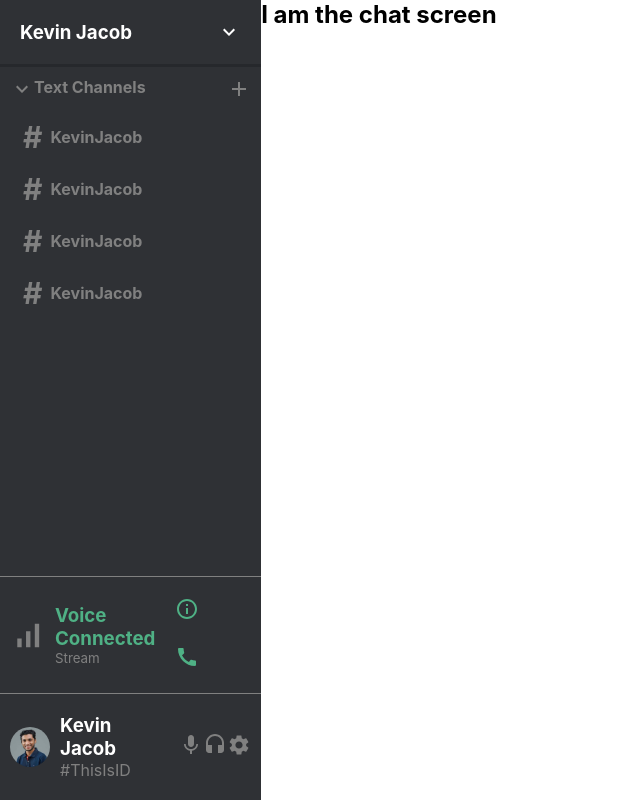
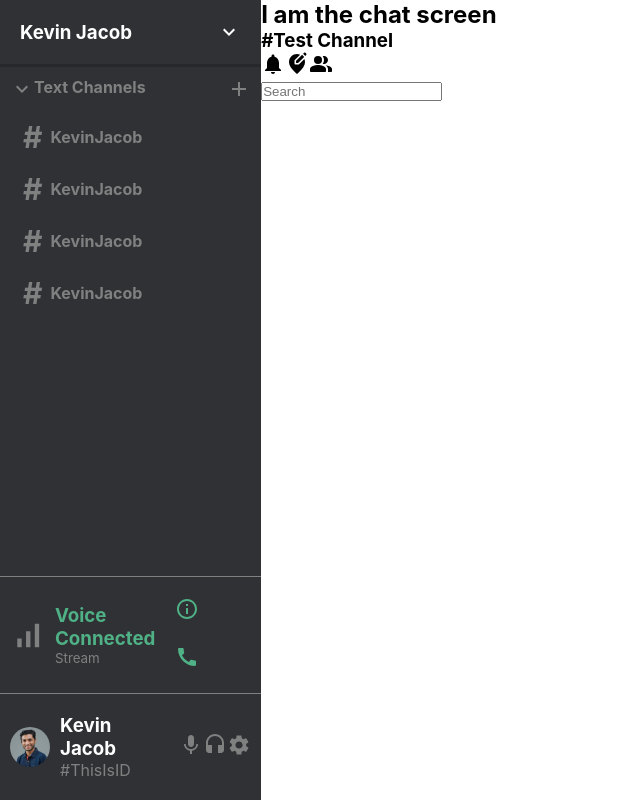
Before and after one commit to kevinjacob2001/Discord-clone, a React (Create React App) app: page / in a window 1280 px wide. Shown: the whole page, without its empty margins (0-640 px from the left). Built offline with nearby package versions, Linux system fonts and the light colour scheme.

Commit message:
adding header layout for chat

```diff
--- a/src/Components/Chat/Chat.jsx
+++ b/src/Components/Chat/Chat.jsx
@@ -1,10 +1,12 @@
 import React from 'react';
 
+import ChatHeader from '../ChatHeader/ChatHeader';
 
 function Chat(){
     return(
         <div className="chat">
             <h2>I am the chat screen</h2>
+            <ChatHeader/>
         </div>
     )
 }
--- /dev/null
+++ b/src/Components/ChatHeader/ChatHeader.jsx
@@ -0,0 +1,28 @@
+import React from 'react';
+
+import NotificationsIcon from '@material-ui/icons/Notifications';
+import EditLocationRoundedIcon from '@material-ui/icons/EditLocationRounded';
+import PeopleAltRoundedIcon from '@material-ui/icons/PeopleAltRounded';
+
+import './ChatHeader.css'
+
+
+function ChatHeader(){
+    return(
+    <div className="chatHeader">
+        <div className="chatHeader__left">
+            <h3><span className="chatHeader__hash">#</span>Test Channel</h3>
+        </div>
+        <div className="chatHeader__right">
+           <NotificationsIcon/>
+           <EditLocationRoundedIcon/>
+           <PeopleAltRoundedIcon/>
+           <div className="chatHeader__search">
+               <input placeholder="Search"/>
+           </div>
+        </div>
+    </div>
+    )
+}
+
+export default ChatHeader;
```
Also changed, not shown: src/Components/ChatHeader/ChatHeader.css (added), 1 other file (tests, documents, lock files or other folders).
